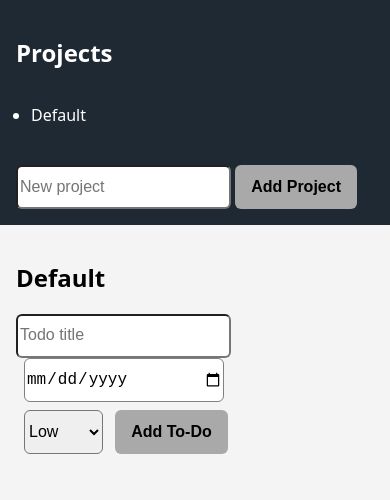
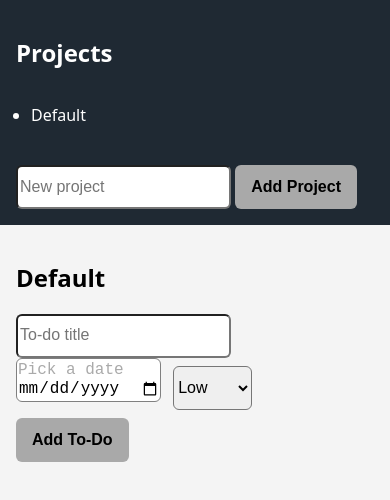
Before and after one commit to Wjpayne/to-do-odin, a website built with Vite: page index.html in a window 390 px wide. Built offline with nearby package versions, Linux system fonts and the light colour scheme.

Commit message:
safari fix

```diff
--- a/index.html
+++ b/index.html
@@ -6,7 +6,7 @@
       name="viewport"
       content="width=device-width, initial-scale=1, viewport-fit=cover"
     />
-    <meta name="mobile-web-app-capable" content="yes"" />
+    <meta name="mobile-web-app-capable" content="yes" />
     <meta name="apple-mobile-web-app-status-bar-style" content="default" />
     <title>to-do-odin</title>
   </head>
@@ -23,8 +23,14 @@
         <h2 id="current-project"></h2>
 
         <form id="todo-form">
-          <input id="todo-title" placeholder="Todo title" required />
-          <input id="todo-date" type="date" min="" required/>
+          <input id="todo-title" placeholder="To-do title" required />
+          <input
+            id="todo-date"
+            type="date"
+            min=""
+            placeholder="Pick a date"
+            required
+          />
           <select id="todo-priority" required>
             <option>Low</option>
             <option>Medium</option>
--- a/src/style.css
+++ b/src/style.css
@@ -160,9 +160,20 @@ main {
 #todo-date  {
   position:relative;
   z-index:1000 !important;
-  display: block;
   appearance: textfield;
-  width: 200px;
+  margin:0;
+  content: attr(placeholder) !important;
+}
+
+input[type="date"]:before {
+  content: attr(placeholder) !important;
+  color: #aaa; /* Customize color */
+  margin-right: 0.5em;
+}
+
+input[type="date"]:focus:before,
+input[type="date"]:valid:before {
+  content: "";
 }
 
   #project-list li {
```
